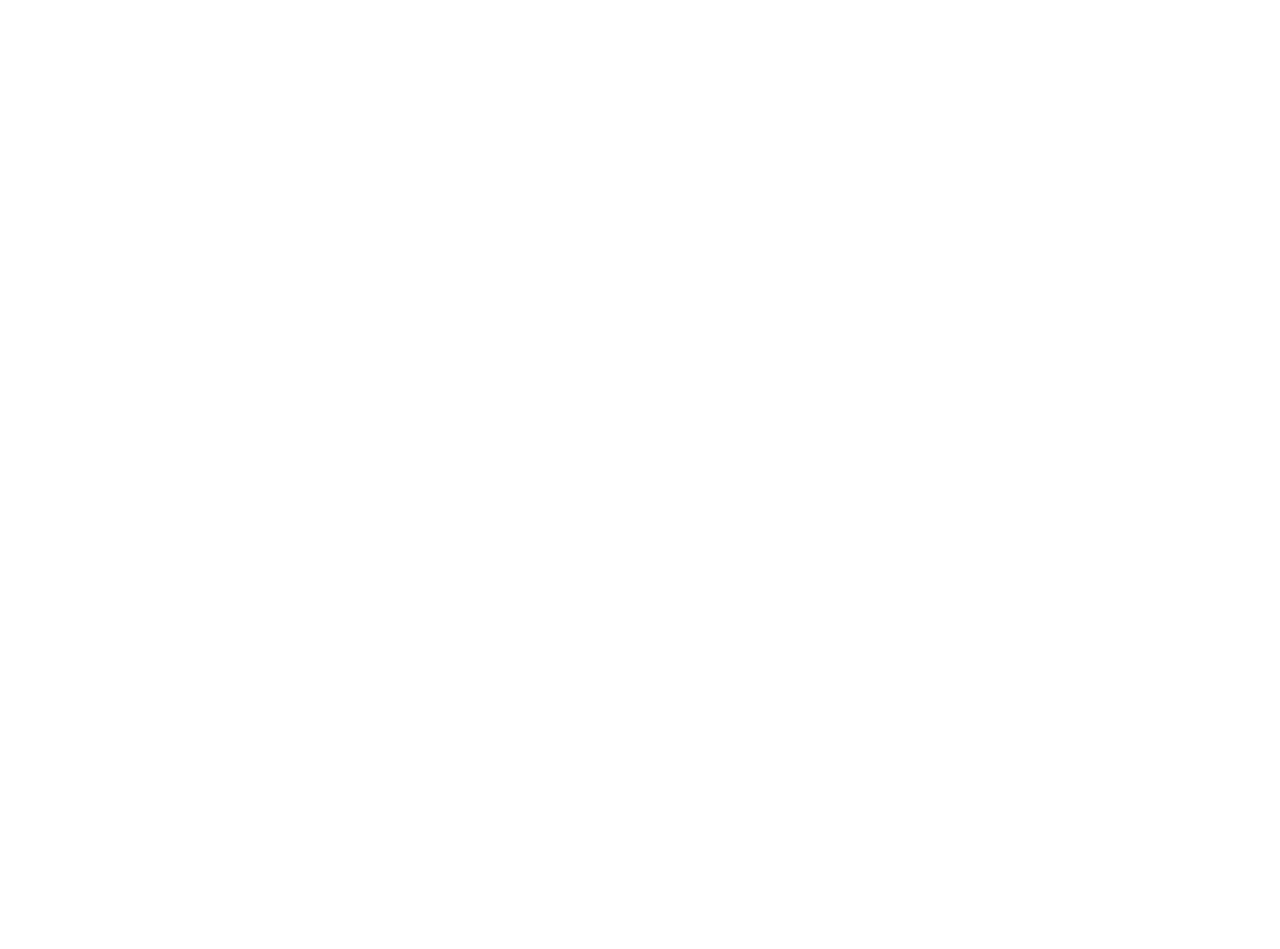
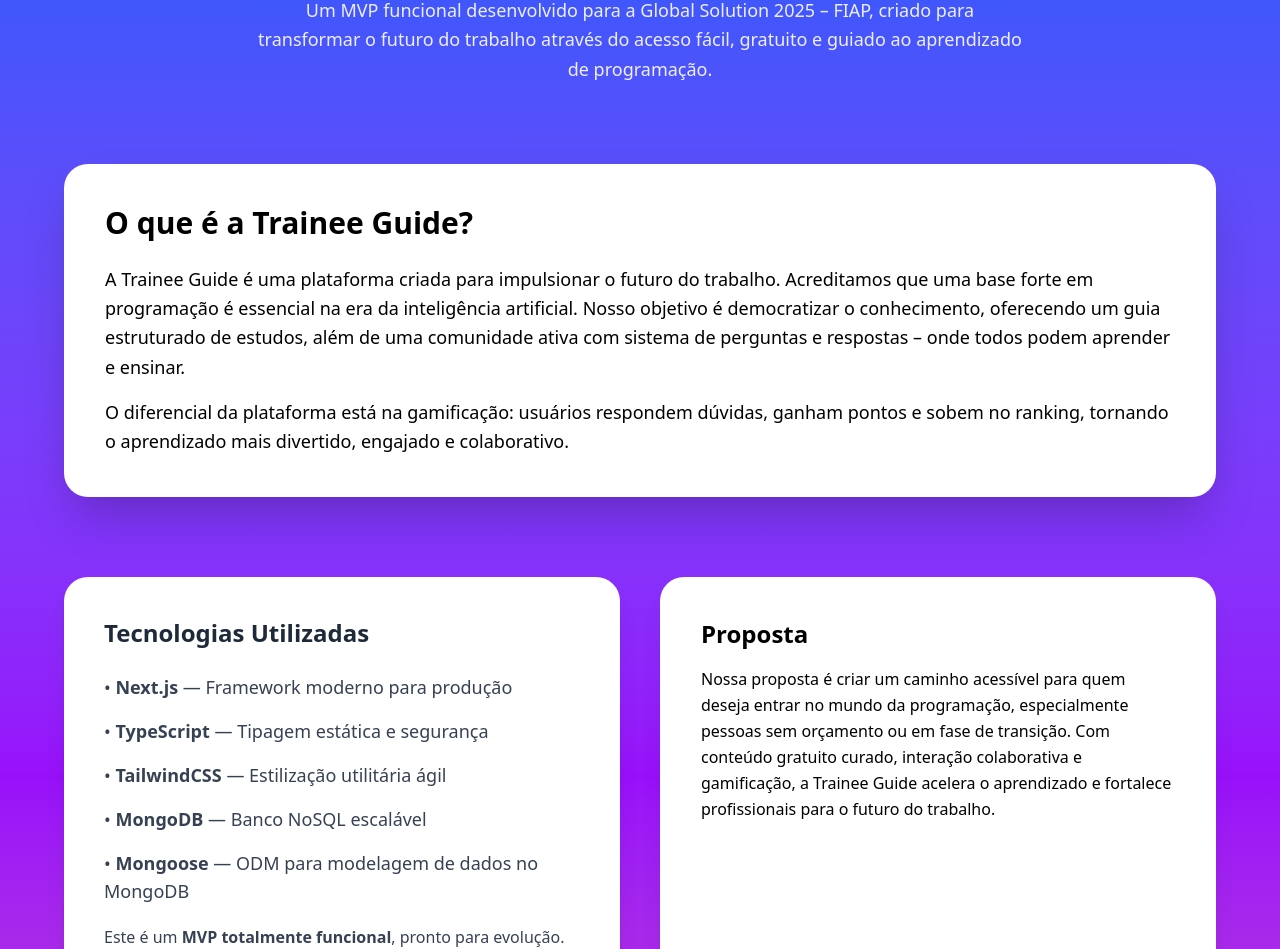
Before and after one commit to PedroMarchese01/trainer-guide, a Next.js app: page /about in a window 1280 px wide. Before the commit this address had no page. Shown: the part 148-1097 px from the top of the page. Before the commit the page ends 800 px from the top, so only its background shows below. Built offline with nearby package versions, Linux system fonts and the light colour scheme.

Commit message:
Feat: adicionada imagem pedro

```diff
--- a/src/app/(login)/page.tsx
+++ b/src/app/(login)/page.tsx
@@ -16,7 +16,7 @@ export default function Login() {
         <p className="flex justify-center">Não tem conta ainda?</p>
         <Link className="flex justify-center text-blue-500 hover:cursor-pointer font-semibold" href={"/signup"}>Cadastre-se</Link>
       </div>
-        <Link className="flex gap-1 transition-transform duration-300 hover:translate-x-1 hover:scale-110 hover:rotate-2" href={"/trainee-guide"}>
+        <Link className="flex gap-1 transition-transform duration-300 hover:translate-x-1 hover:scale-110 hover:rotate-2" href={"/about"}>
           <p className="text-white font-semibold">Conheça a trainee guide </p>
           <div className="text-white arrow-slide">
             <ArrowRight/>
--- /dev/null
+++ b/src/app/about/page.tsx
@@ -0,0 +1,97 @@
+    export default function About() {
+    return (
+        <section className="min-h-screen w-full bg-linear-to-b from-blue-600 via-purple-600 to-pink-500 flex flex-col items-center py-20 px-6 text-white">
+
+        {/* HEADER */}
+        <div className="text-center max-w-3xl mb-20 ">
+            <h1 className="text-5xl font-extrabold drop-shadow-xl">
+            Sobre a Trainee Guide
+            </h1>
+            <p className="text-white/90 mt-4 text-lg leading-relaxed ">
+            Um MVP funcional desenvolvido para a Global Solution 2025 – FIAP,
+            criado para transformar o futuro do trabalho através do acesso fácil,
+            gratuito e guiado ao aprendizado de programação.
+            </p>
+        </div>
+
+        {/* SEÇÃO - O QUE É O PROJETO */}
+        <div className="w-full max-w-6xl bg-white text-black backdrop-blur-lg rounded-3xl shadow-2xl p-10 mb-20 border border-white/20">
+            <h2 className="text-3xl font-bold mb-6">O que é a Trainee Guide?</h2>
+            <p className="text-black leading-relaxed text-lg">
+            A Trainee Guide é uma plataforma criada para impulsionar o futuro do
+            trabalho. Acreditamos que uma base forte em programação é essencial na
+            era da inteligência artificial. Nosso objetivo é democratizar o
+            conhecimento, oferecendo um guia estruturado de estudos, além de uma
+            comunidade ativa com sistema de perguntas e respostas – onde todos
+            podem aprender e ensinar.
+            </p>
+
+            <p className="text-black leading-relaxed text-lg mt-4">
+            O diferencial da plataforma está na gamificação: usuários respondem
+            dúvidas, ganham pontos e sobem no ranking, tornando o aprendizado mais
+            divertido, engajado e colaborativo.
+            </p>
+        </div>
+
+        {/* SEÇÃO - TECNOLOGIAS */}
+        <div className="w-full max-w-6xl grid md:grid-cols-2 gap-10 mb-20">
+            <div className="bg-white text-gray-800 p-10 rounded-3xl shadow-xl">
+            <h2 className="text-2xl font-bold">Tecnologias Utilizadas</h2>
+            <ul className="mt-6 space-y-4 text-lg text-gray-700">
+                <li>• <strong>Next.js</strong> — Framework moderno para produção</li>
+                <li>• <strong>TypeScript</strong> — Tipagem estática e segurança</li>
+                <li>• <strong>TailwindCSS</strong> — Estilização utilitária ágil</li>
+                <li>• <strong>MongoDB</strong> — Banco NoSQL escalável</li>
+                <li>• <strong>Mongoose</strong> — ODM para modelagem de dados no MongoDB</li>
+            </ul>
+            <p className="mt-5 text-gray-700">Este é um <strong>MVP totalmente funcional</strong>, pronto para evolução.</p>
+            </div>
+
+            <div className="bg-white text-black backdrop-blur-lg p-10 rounded-3xl shadow-xl border border-white/20">
+            <h2 className="text-2xl font-bold">Proposta</h2>
+            <p className="mt-4 leading-relaxed text-black">
+                Nossa proposta é criar um caminho acessível para quem deseja entrar
+                no mundo da programação, especialmente pessoas sem orçamento ou em
+                fase de transição. Com conteúdo gratuito curado, interação
+                colaborativa e gamificação, a Trainee Guide acelera o aprendizado e
+                fortalece profissionais para o futuro do trabalho.
+            </p>
+            </div>
+        </div>
+
+        {/* EQUIPE */}
+        <div className="w-full max-w-6xl bg-white rounded-3xl shadow-xl p-10 text-gray-800 mb-20">
+            <h2 className="text-3xl font-bold text-center mb-10">Nossa Equipe</h2>
+
+            <div className="grid md:grid-cols-3 gap-10">
+            {[
+                { name: "Augusto Valerio", rm: "562185", github: "https://github.com/Augusto-Valerio", img:"/caminho" },
+                { name: "Jonas Esteves", rm: "564143", github: "https://github.com/JonasEstevess",img:"/caminho" },
+                { name: "Pedro Marchese", rm: "563336", github: "https://github.com/pedromarchese", img:"/images/pedro.jfif" },
+            ].map((person, i) => (
+                <div
+                key={i}
+                className="bg-gray-100 rounded-2xl shadow p-6 flex flex-col items-center text-center"
+                >
+                <img src = {person.img} className="h-24 w-24 bg-gray-300 rounded-full mb-5" />
+                <h3 className="text-xl font-semibold">{person.name}</h3>
+                <p className="text-gray-700 mt-1">RM: {person.rm}</p>
+                <a
+                    href={person.github}
+                    target="_blank"
+                    className="mt-3 text-blue-600 hover:underline"
+                >
+                    GitHub
+                </a>
+                </div>
+            ))}
+            </div>
+        </div>
+
+        {/* FOOTER */}
+        <footer className="text-white/90 text-sm mt-10">
+            © {new Date().getFullYear()} Trainee Guide — Todos os direitos reservados.
+        </footer>
+        </section>
+    );
+    }
```
Also changed, not shown: public/images/pedro.jfif (added).
